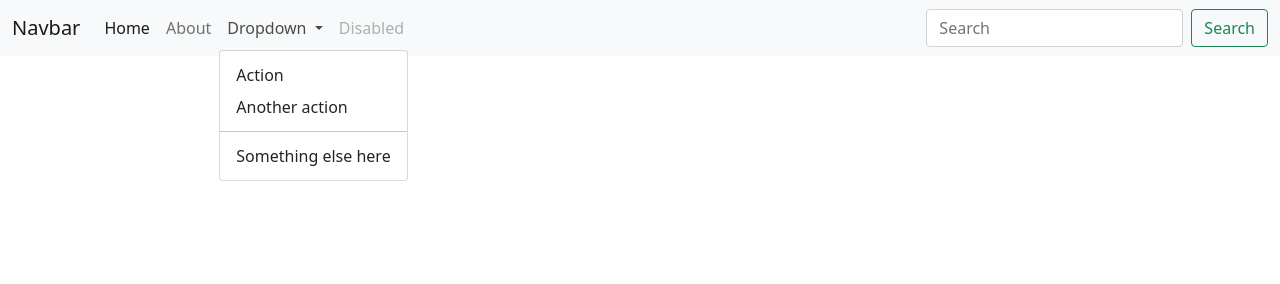
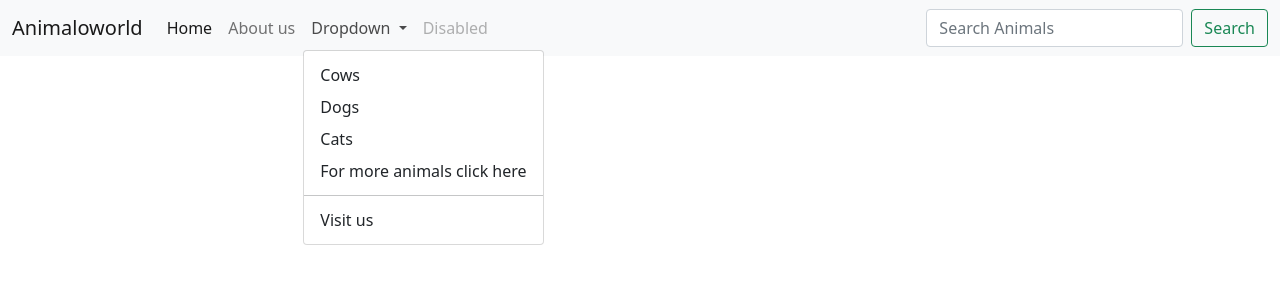
Before and after one commit to Siddharth-Vats/Website-designing-using-HTML, a plain HTML site: page Index.html in a window 1280 px wide. Both pictures are taken after a click on the button "Dropdown". Drawn offline with nearby package versions, Linux system fonts and the light colour scheme.

Commit message:
Fixed Changes

```diff
--- a/Index.html
+++ b/Index.html
@@ -13,7 +13,7 @@
   <body>
     <nav class="navbar navbar-expand-lg navbar-light bg-light">
         <div class="container-fluid">
-          <a class="navbar-brand" href="#">Navbar</a>
+          <a class="navbar-brand" href="#">Animaloworld</a>
           <button class="navbar-toggler" type="button" data-bs-toggle="collapse" data-bs-target="#navbarSupportedContent" aria-controls="navbarSupportedContent" aria-expanded="false" aria-label="Toggle navigation">
             <span class="navbar-toggler-icon"></span>
           </button>
@@ -23,17 +23,19 @@
                 <a class="nav-link active" aria-current="page" href="#">Home</a>
               </li>
               <li class="nav-item">
-                <a class="nav-link" href="#">About</a>
+                <a class="nav-link" href="#">About us</a>
               </li>
               <li class="nav-item dropdown">
                 <a class="nav-link dropdown-toggle" href="#" id="navbarDropdown" role="button" data-bs-toggle="dropdown" aria-expanded="false">
                   Dropdown
                 </a>
                 <ul class="dropdown-menu" aria-labelledby="navbarDropdown">
-                  <li><a class="dropdown-item" href="#">Action</a></li>
-                  <li><a class="dropdown-item" href="#">Another action</a></li>
+                  <li><a class="dropdown-item" href="#">Cows</a></li>
+                  <li><a class="dropdown-item" href="#">Dogs</a></li>
+                  <li><a class="dropdown-item" href="#">Cats</a></li>
+                  <li><a class="dropdown-item" href="#">For more animals click here</a></li>
                   <li><hr class="dropdown-divider"></li>
-                  <li><a class="dropdown-item" href="#">Something else here</a></li>
+                  <li><a class="dropdown-item" href="#">Visit us</a></li>
                 </ul>
               </li>
               <li class="nav-item">
@@ -41,7 +43,7 @@
               </li>
             </ul>
             <form class="d-flex">
-              <input class="form-control me-2" type="search" placeholder="Search" aria-label="Search">
+              <input class="form-control me-2" type="search" placeholder="Search Animals" aria-label="Search">
               <button class="btn btn-outline-success" type="submit">Search</button>
             </form>
           </div>
```
